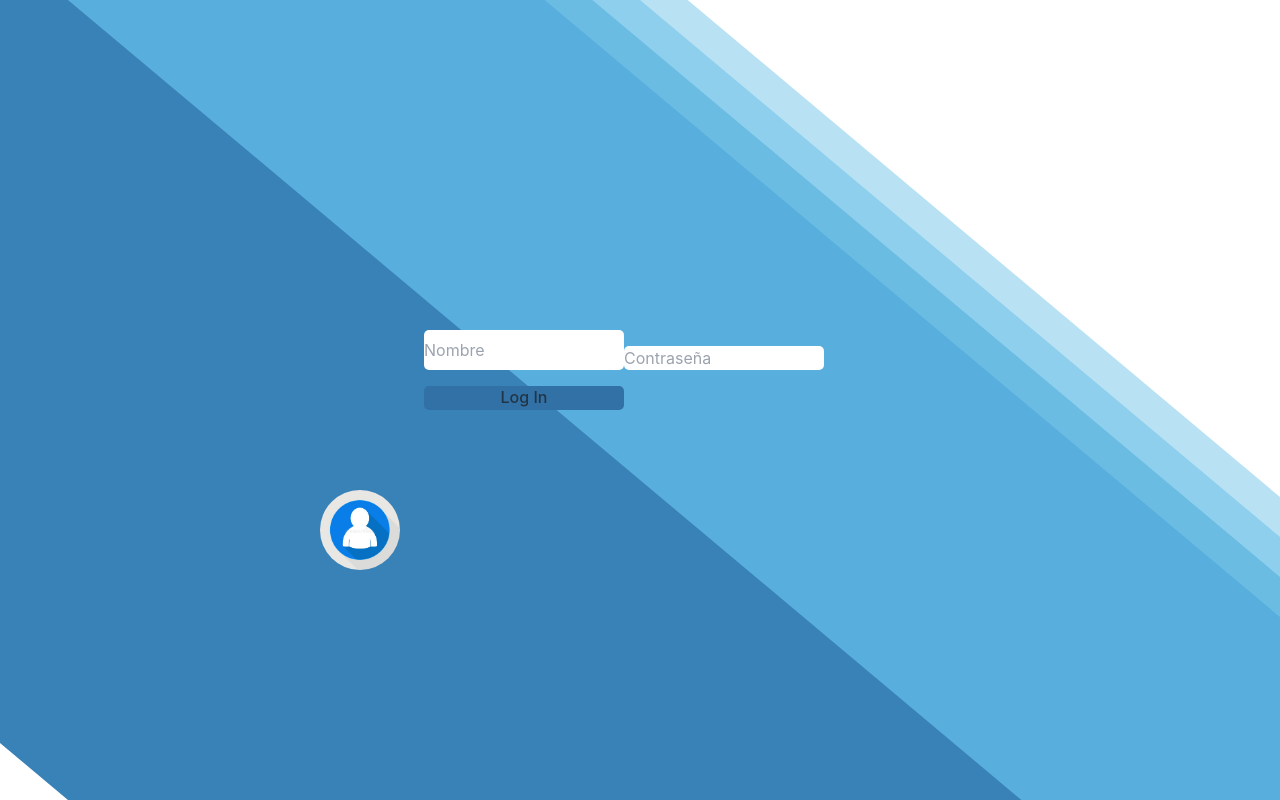
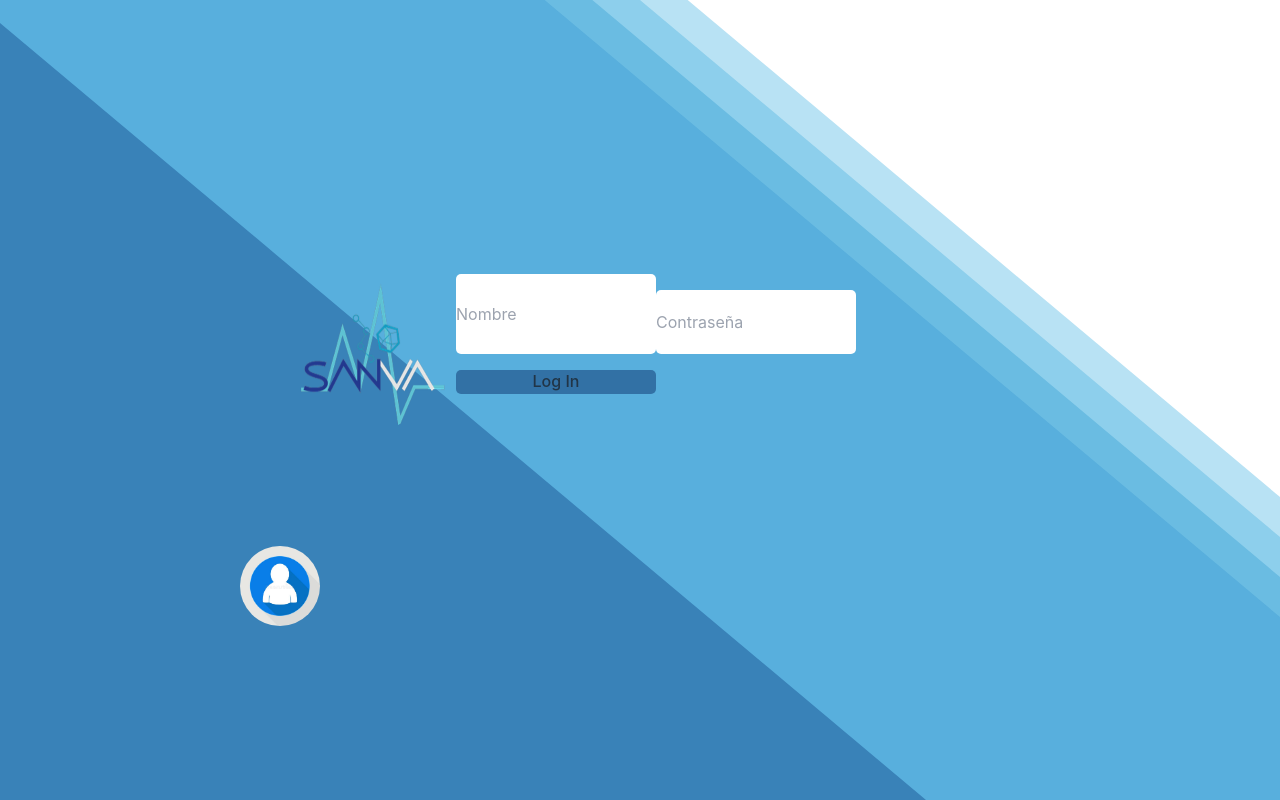
Before and after one commit to ArrascaetaFedericoIgnacio/SANVA-Proyect, a React (Vite) app: page /login in a window 1280 px wide. Shown: the top 800 px of the page. Built offline with nearby package versions, Linux system fonts and the light colour scheme.

Commit message:
Set relative property to div container in Login

```diff
--- a/index.html
+++ b/index.html
@@ -7,7 +7,7 @@
     <title>Vite + React</title>
   </head>
   <body>
-    <div id="root" class="bg-[#ffffff] p-0"></div>
+    <div id="root" class="bg-[#ffffff] p-0 overflow-hidden"></div>
     <script type="module" src="/src/main.jsx"></script>
   </body>
 </html>
--- a/src/components/Login.jsx
+++ b/src/components/Login.jsx
@@ -1,6 +1,7 @@
 import React from 'react'
 import { Formik, Form, Field, ErrorMessage } from 'formik'
 import Persona from '../assets/logo_persona_azul_2.jpg'
+import Logo from '../assets/logo_sanva.jpg'
 
 export const Login = () => {
   const HandleIngreso = (values, { setSubmitting }) => {
@@ -29,13 +30,14 @@ export const Login = () => {
 
   return (
     <>
-      <div className="w-screen h-screen flex justify-center items-center">
+      <div className="relative w-screen h-screen flex justify-center items-center">
         <div className="absolute w-screen h-screen -translate-y-10 skew-y-[40deg] bg-[#b8e2f4]"></div>
         <div className="absolute w-screen h-screen skew-y-[40deg] bg-[#8dcfec]"></div>
         <div className="absolute w-screen h-screen translate-y-10 skew-y-[40deg] bg-[#6abce2]"></div>
         <div className="absolute w-screen h-screen translate-y-20 skew-y-[40deg] bg-[#58afdd]"></div>
-        <div className="absolute w-screen h-screen translate-y-[30rem] skew-y-[40deg] bg-[#3982b8]"></div>
+        <div className="absolute w-screen h-screen translate-y-[35rem] skew-y-[40deg] bg-[#3982b8]"></div>
         <div className="absolute flex flex-wrap justify-center translate-y-[50px]">
+        <img src={Logo} alt="Sanva logo" className="w-[10rem] h-[10rem]"></img>
           <Formik initialValues={{ usuario: '', password: '' }} onSubmit={HandleIngreso
           } validate={validarCampos}>
           {({ isSubmitting }) =>
@@ -48,7 +50,7 @@ export const Login = () => {
               </Form>
           }
         </Formik>
-        <div className="w-full mt-20 ml-10">
+        <div className="w-full mt-28 ml-10">
 
         <img src={Persona} alt="logo_persona_azul" className="w-[5rem] h-[5rem] rounded-[500px]"></img>
         </div>
```
Also changed, not shown: src/assets/logo_sanva.jpg (added).
